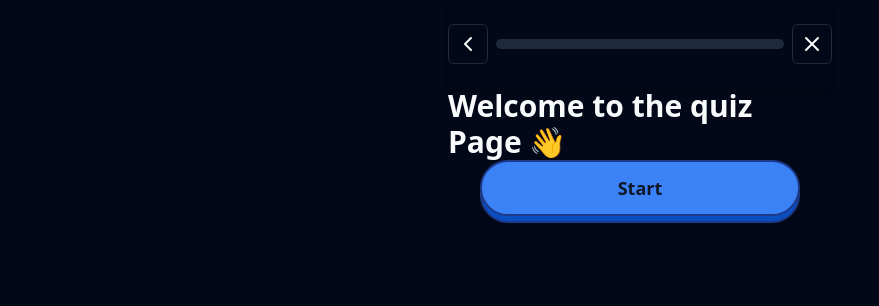
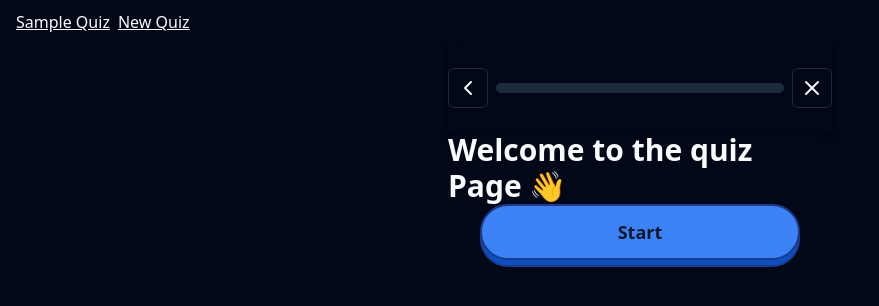
Before and after one commit to rutushah/PrepPilot-AI, a Next.js app: page /quiz in a window 1280 px wide. Shown: the top 306 px of the page, without its empty margins (0-879 px from the left). Built offline with nearby package versions, Linux system fonts and the light colour scheme.

Commit message:
added link navigations for the header

```diff
--- a/src/app/quiz/layout.tsx
+++ b/src/app/quiz/layout.tsx
@@ -1,8 +1,13 @@
+import Header from "../../components/ui/header"
+
 export default function Layout({children}:
     {children: React.ReactNode}) {
         return (
+            <div className="flex min-h-screen flex-col">
+                <Header/>
             <div className="flex flex-col flex-1 max-w-96 w-full m-auto h-screen gap-6">
                 {children}
             </div>
+            </div>
         )
     }
--- a/src/components/ui/header.tsx
+++ b/src/components/ui/header.tsx
@@ -0,0 +1,16 @@
+import Link from "next/link";
+
+
+const Header = () =>{
+    return(
+        <header>
+            <nav className="px-4 py-2.5 flex gap-2">
+                <Link className = "underline" href={"/quiz"}> Sample Quiz</Link>
+                <Link className = "underline"  href={"/quiz/new"}> New Quiz</Link>
+
+            </nav>
+        </header>
+    )
+}
+
+export default Header;
```
